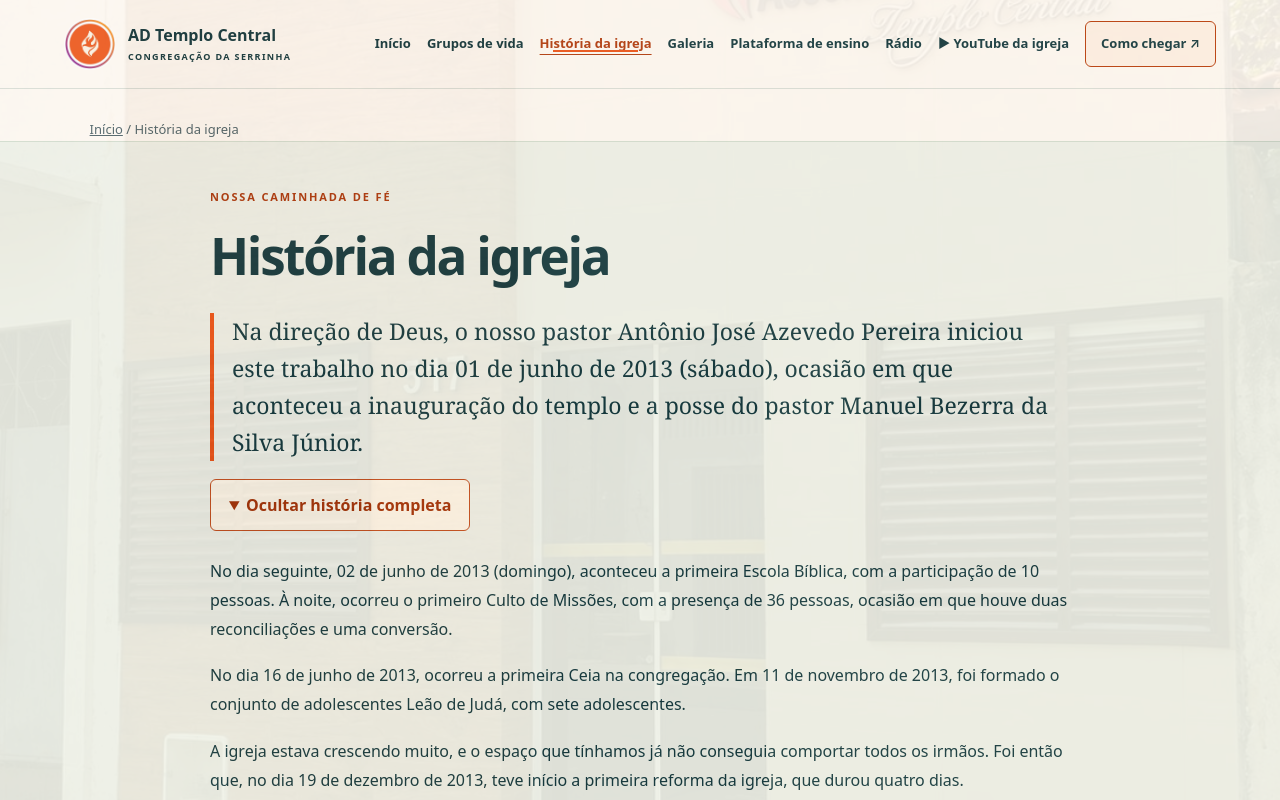
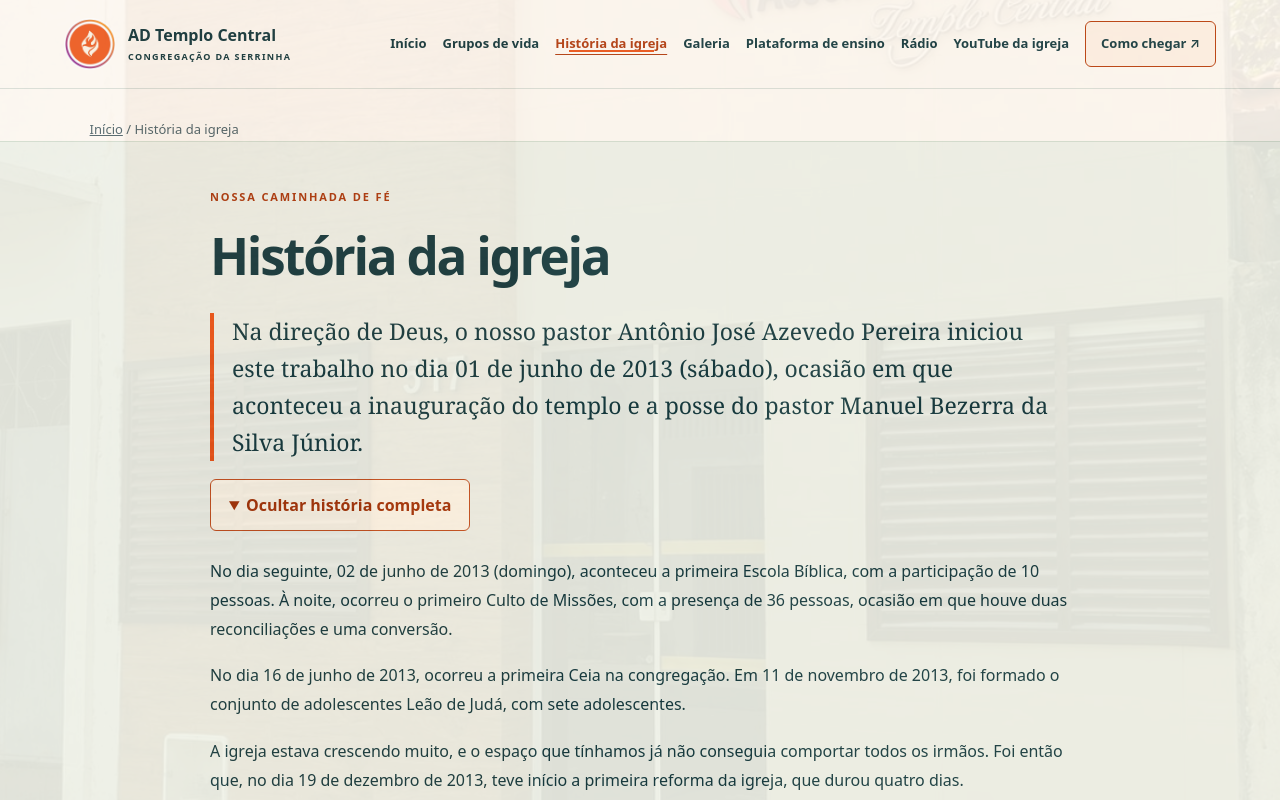
Before and after one commit to pspaulofilho/adtcserrinha, a plain HTML site: page html/historia-da-igreja.html in a window 1280 px wide. Shown: the top 800 px of the page. Drawn offline with Linux system fonts and the light colour scheme.

Commit message:
Remove triângulo do menu YouTube da igreja

```diff
--- a/html/historia-da-igreja.html
+++ b/html/historia-da-igreja.html
@@ -16,7 +16,7 @@
 <body class="inner-page"><a class="skip" href="#conteudo">Pular para o conteúdo</a><header class="header">
     <a class="brand" href="index.html" aria-label="AD Templo Central Serrinha — início"><img src="../imagens/imagem-1.jpg" width="52" height="52" alt=""><span>AD Templo Central<small>CONGREGAÇÃO DA SERRINHA</small></span></a>
     <button class="menu-button" hidden aria-expanded="false" aria-controls="menu">Menu <span aria-hidden="true">☰</span></button>
-    <nav id="menu" aria-label="Navegação principal"><a href="index.html">Início</a><a href="grupos-de-vida.html">Grupos de vida</a><a href="historia-da-igreja.html" aria-current="page" class="active">História da igreja</a><a href="galeria.html">Galeria</a><a href="plataforma-de-ensino.html">Plataforma de ensino</a><a href="radio.html">Rádio</a><a class="nav-youtube" href="youtube.html"><span aria-hidden="true">▶</span> YouTube da igreja</a><a class="nav-visit" href="#localizacao">Como chegar ↗</a></nav>
+    <nav id="menu" aria-label="Navegação principal"><a href="index.html">Início</a><a href="grupos-de-vida.html">Grupos de vida</a><a href="historia-da-igreja.html" aria-current="page" class="active">História da igreja</a><a href="galeria.html">Galeria</a><a href="plataforma-de-ensino.html">Plataforma de ensino</a><a href="radio.html">Rádio</a><a class="nav-youtube" href="youtube.html">YouTube da igreja</a><a class="nav-visit" href="#localizacao">Como chegar ↗</a></nav>
   </header><main id="conteudo"><div class="breadcrumb"><a href="index.html">Início</a><span aria-hidden="true"> / </span><span>História da igreja</span></div><section class="section" id="historia"><div class="church-history"><p class="eyebrow">NOSSA CAMINHADA DE FÉ</p><h1>História da igreja</h1><div class="history-intro"><p>Na dire&#231;&#227;o de Deus, o nosso pastor Ant&#244;nio Jos&#233; Azevedo Pereira iniciou este trabalho no dia 01 de junho de 2013 (s&#225;bado), ocasi&#227;o em que aconteceu a inaugura&#231;&#227;o do templo e a posse do pastor Manuel Bezerra da Silva J&#250;nior.</p></div><details class="history-details" open><summary><span class="when-closed">Ler história completa</span><span class="when-open">Ocultar história completa</span></summary><div class="history-full"><p>No dia seguinte, 02 de junho de 2013 (domingo), aconteceu a primeira Escola B&#237;blica, com a participa&#231;&#227;o de 10 pessoas. &#192; noite, ocorreu o primeiro Culto de Miss&#245;es, com a presen&#231;a de 36 pessoas, ocasi&#227;o em que houve duas reconcilia&#231;&#245;es e uma convers&#227;o.</p>
 <p>No dia 16 de junho de 2013, ocorreu a primeira Ceia na congrega&#231;&#227;o. Em 11 de novembro de 2013, foi formado o conjunto de adolescentes Le&#227;o de Jud&#225;, com sete adolescentes.</p>
 <p>A igreja estava crescendo muito, e o espa&#231;o que t&#237;nhamos j&#225; n&#227;o conseguia comportar todos os irm&#227;os. Foi ent&#227;o que, no dia 19 de dezembro de 2013, teve in&#237;cio a primeira reforma da igreja, que durou quatro dias.</p>
```
